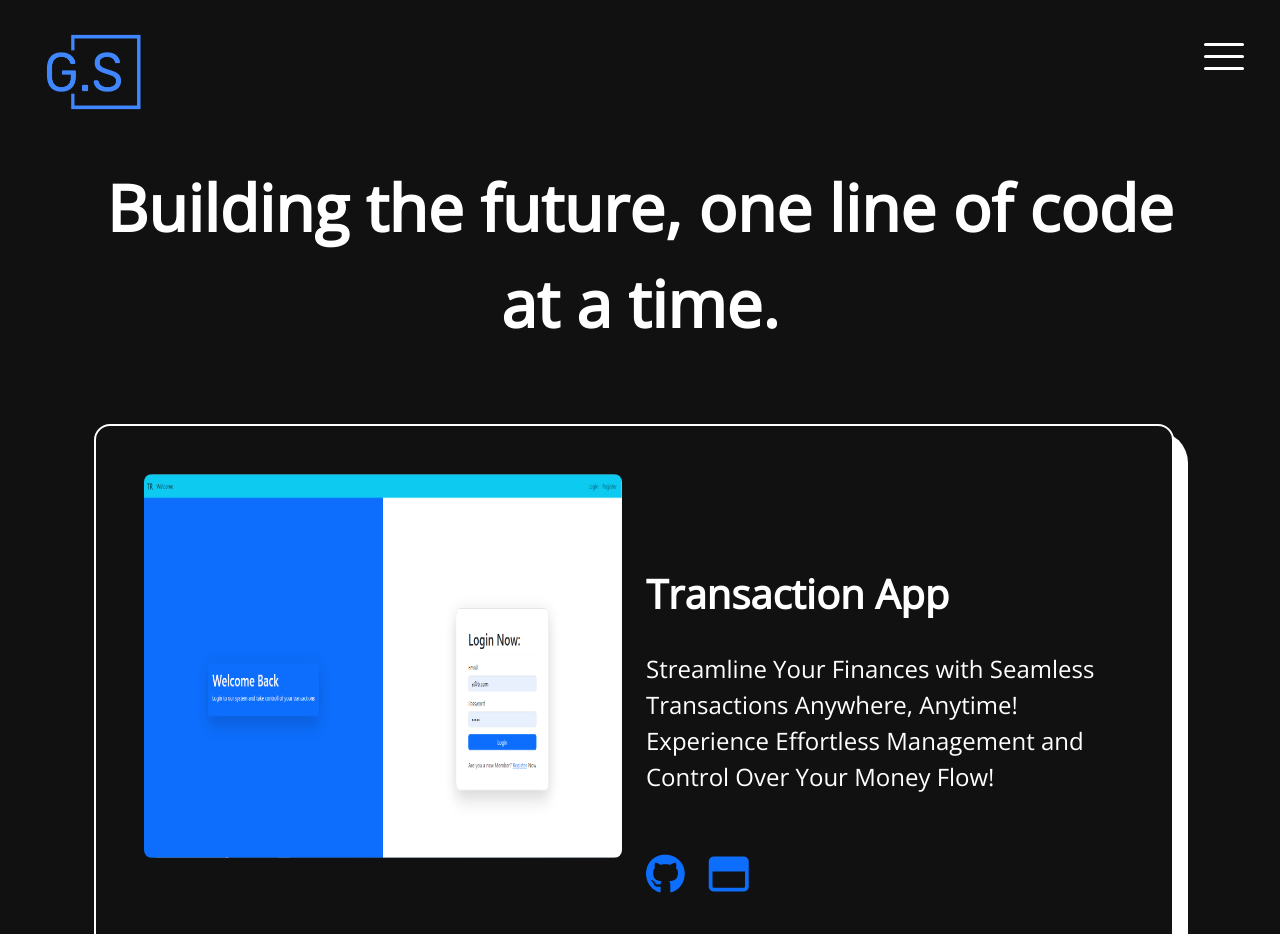
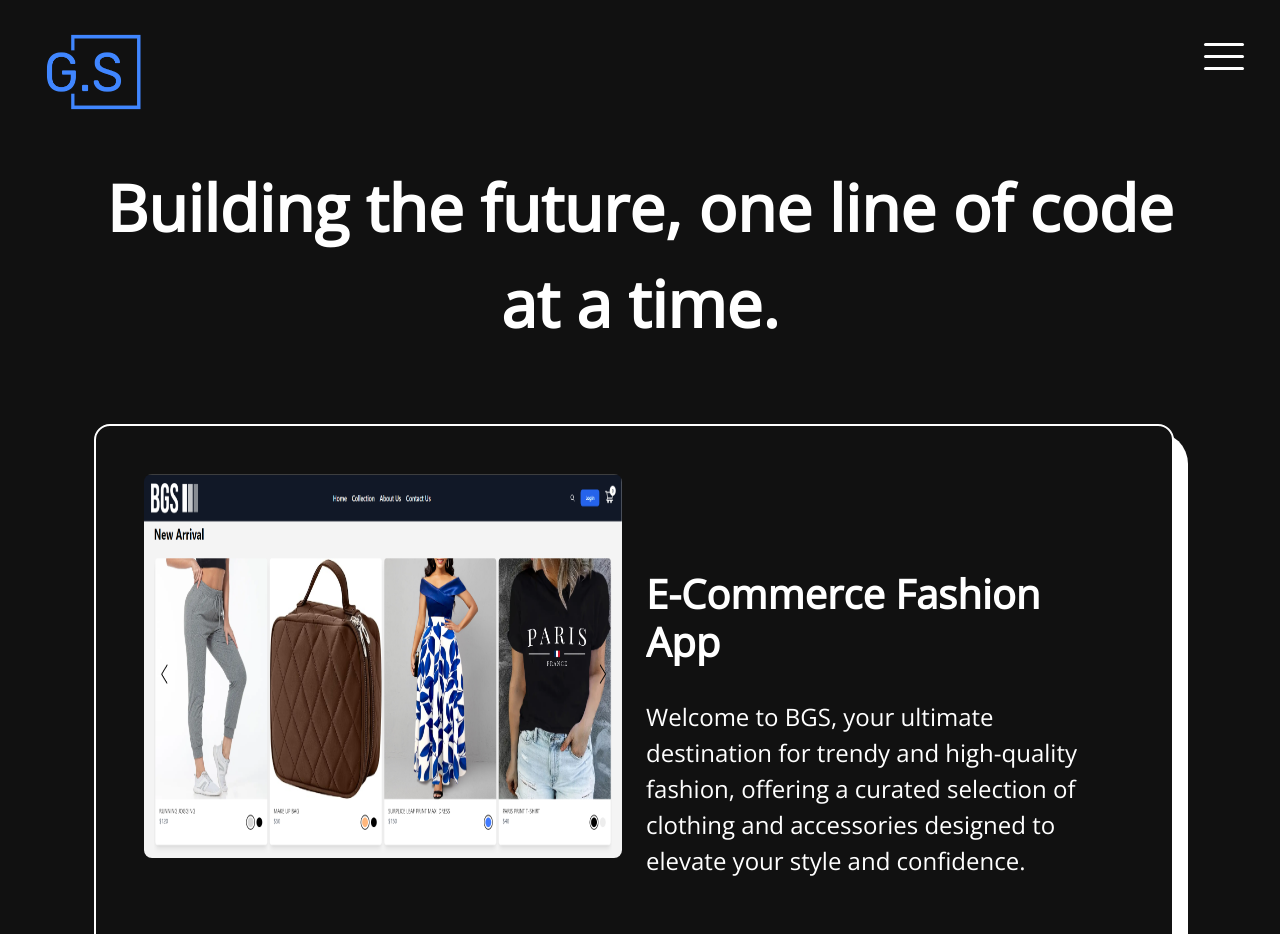
Before and after one commit to GauravShreenet/portfoliomain, a React (Create React App) app: page /project in a window 1280 px wide. Shown: the top 934 px of the page. Built offline with nearby package versions, Linux system fonts and the light colour scheme.

Commit message:
added e-commerce project to showcase in project

```diff
--- a/src/Pages/Project.js
+++ b/src/Pages/Project.js
@@ -1,6 +1,7 @@
 import React from 'react'
 import { Card } from '../component/Card'
 import imageMovie from '../asset/movieapi.PNG'
+import imageFashion from '../asset/e-comerce.PNG'
 import imageTranscation from '../asset/TransactionApp.PNG'
 import imageRpc from '../asset/RockPaperScissor.PNG'
 import imagePrank from '../asset/prankCal.PNG'
@@ -11,6 +12,13 @@ import { RevealAni } from '../component/RevealAni'
 export const Project = () => {
 
   const projectBig = [
+    {
+      image: imageFashion,
+      title: "E-Commerce Fashion App",
+      descrip: "Welcome to BGS, your ultimate destination for trendy and high-quality fashion, offering a curated selection of clothing and accessories designed to elevate your style and confidence.",
+      linkGit: "https://github.com/GauravShreenet/Store-User-CMS-client",
+      linkPage: "http://bgsstore.s3-website-us-east-1.amazonaws.com/"
+    },
     {
       image: imageTranscation,
       title: "Transaction App",
```
Also changed, not shown: src/asset/e-comerce.PNG (added).
